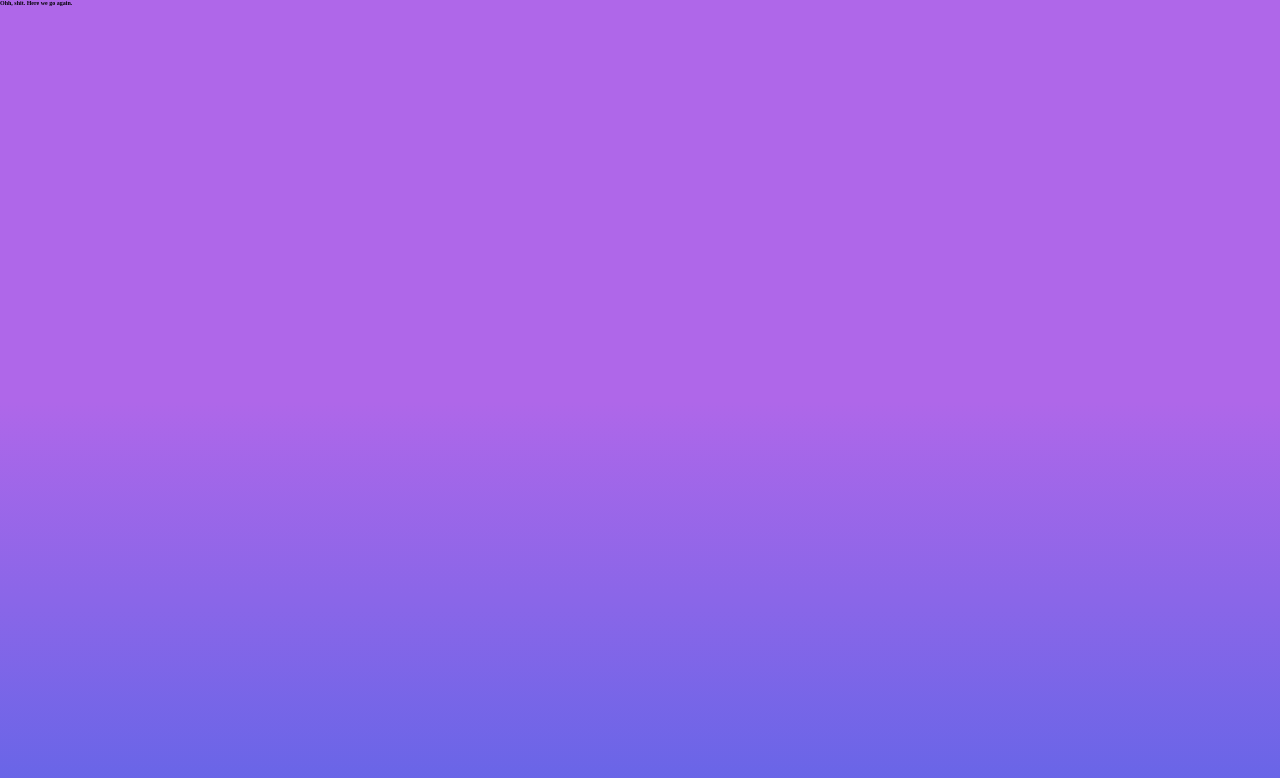
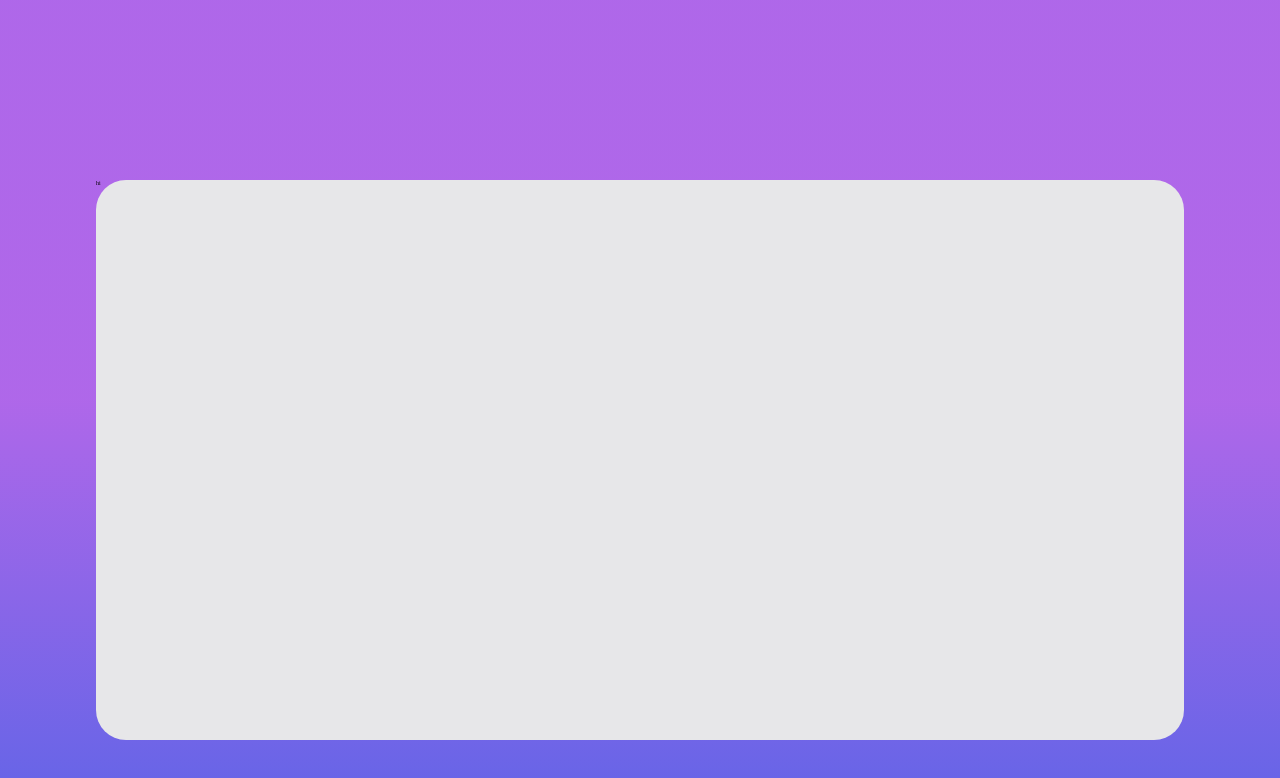
Before and after one commit to darubiomunoz/portfolio-07-faqaccordioncard, a React (Create React App) app: page / in a window 1280 px wide. Shown: the top 778 px of the page. Built offline with nearby package versions, Linux system fonts and the light colour scheme.

Commit message:
layout styles

```diff
--- a/src/App.css
+++ b/src/App.css
@@ -1,20 +1,8 @@
-.App {
-  width: 100%;
-  height: 100%;
-  text-align: center;
+.app {
+  width: 85%;
+  height: 70%;
+  align-self: flex-end;
+  margin-bottom: var(--margin-base);
+  border-radius: var(--border-radius);
+  background-color: var(--color-divider-option1);
 }
-
-.App-header {
-  background-color: #282c34;
-  min-height: 100vh;
-  display: flex;
-  flex-direction: column;
-  align-items: center;
-  justify-content: center;
-  font-size: calc(10px + 2vmin);
-  color: white;
-}
-
-.App-link {
-  color: #61dafb;
-}
--- a/src/App.js
+++ b/src/App.js
@@ -2,7 +2,9 @@ import './App.css';
 
 function App() {
   return (
-    <h1>Ohh, shit. Here we go again.</h1>
+    <div className="app">
+      hi
+    </div>
   );
 }
 
--- a/src/Variables.css
+++ b/src/Variables.css
@@ -18,4 +18,8 @@
     --color-text-option4: hsl(240, 6%, 50%);
 
     --color-divider-option1: hsl(240, 5%, 91%);
+
+    --border-radius: 3rem;
+
+    --margin-base: 6rem;
 }
--- a/src/index.css
+++ b/src/index.css
@@ -9,5 +9,12 @@ body {
   width: 100%;
   height: 100vh;
   background: rgb(175,103,233);
-  background: linear-gradient(180deg, rgba(175,103,233,1) 50%, rgba(101,101,231,1) 100%);
+  background: linear-gradient(180deg, var(--color-gradient-option1) 50%, var(--color-gradient-option2) 100%);
 }
+
+.root {
+  width: inherit;
+  height: inherit;
+  display: flex;
+  justify-content: center;
+}
```
